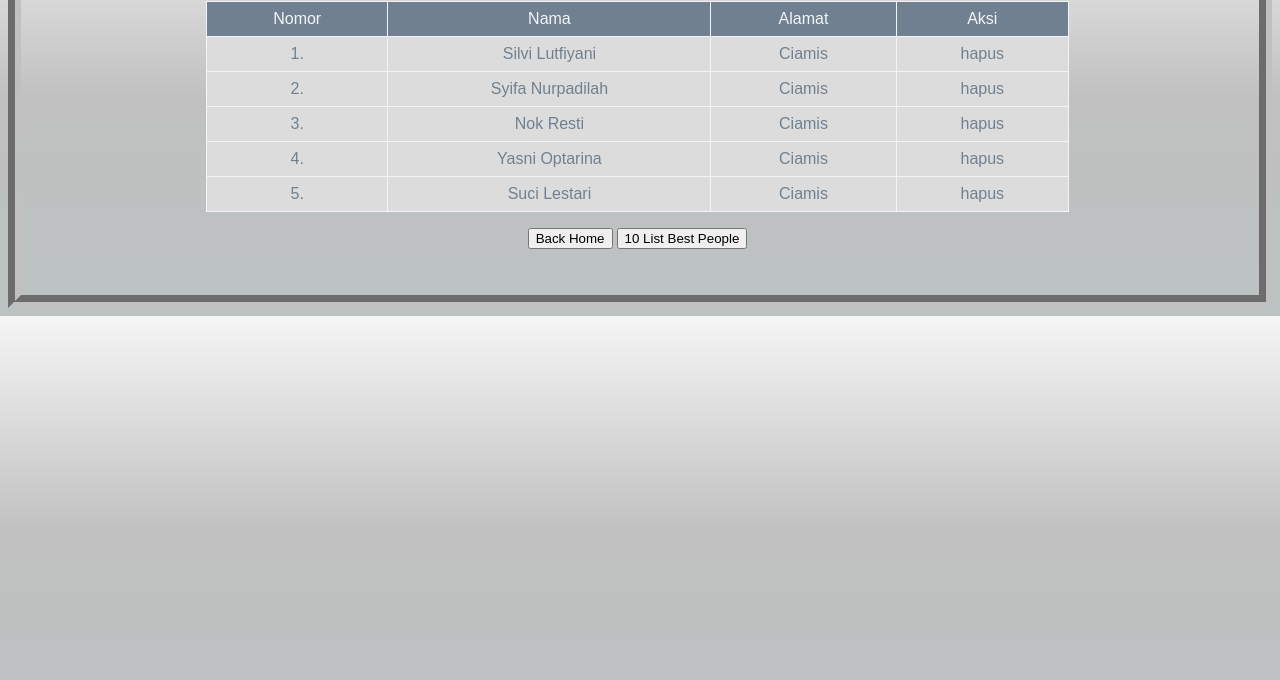
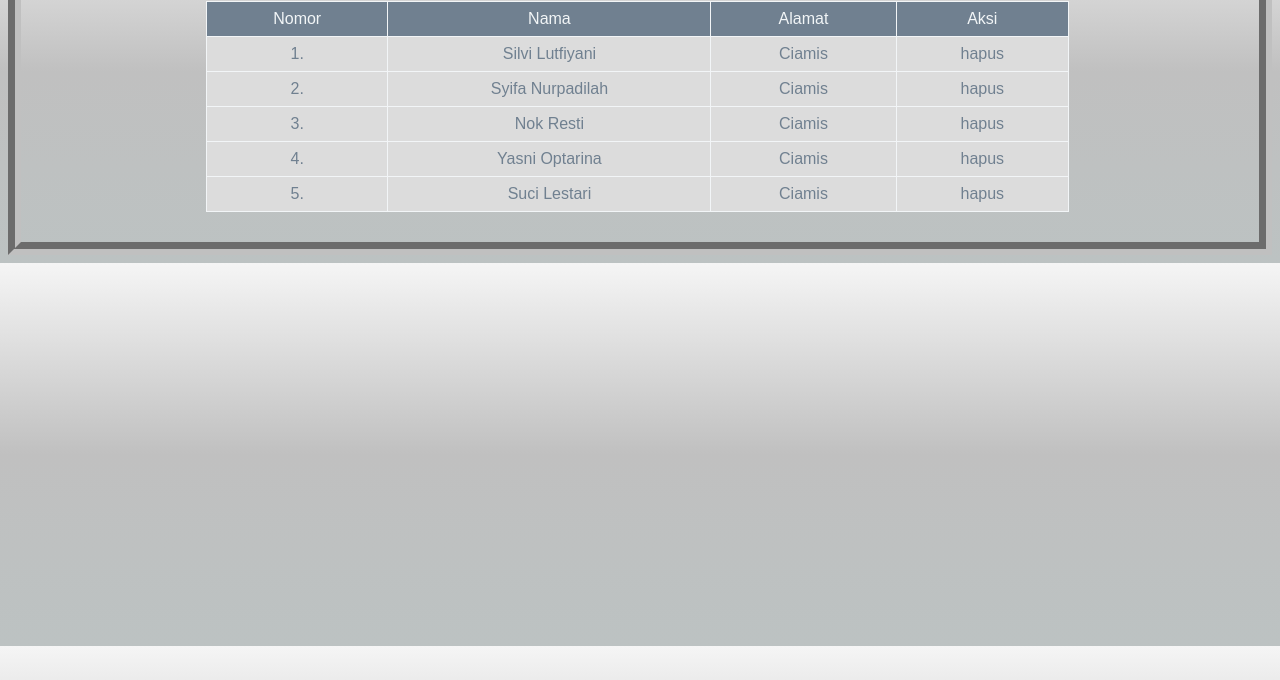
Before and after one commit to Hatmarasukma/p05-jquery-delete, a plain HTML site: page index.html in a window 1280 px wide. Shown: the part 120-800 px from the top of the page. Drawn offline with nearby package versions, Linux system fonts and the light colour scheme.

Commit message:
Update index.html

```diff
--- a/index.html
+++ b/index.html
@@ -84,10 +84,6 @@ table tr:hover {
 		<td class="del-btn" id="del-btn_5">hapus</td>
 	</tr>
 </table>
-	<p>
-          <a  href="index.html" > <button>Back Home</button></a>
-          <a  href="goodpeople.html" > <button>10 List Best People</button></a>
-        </p>
 
 
         <script src="https://ajax.googleapis.com/ajax/libs/jquery/3.6.0/jquery.min.js"></script>
```
